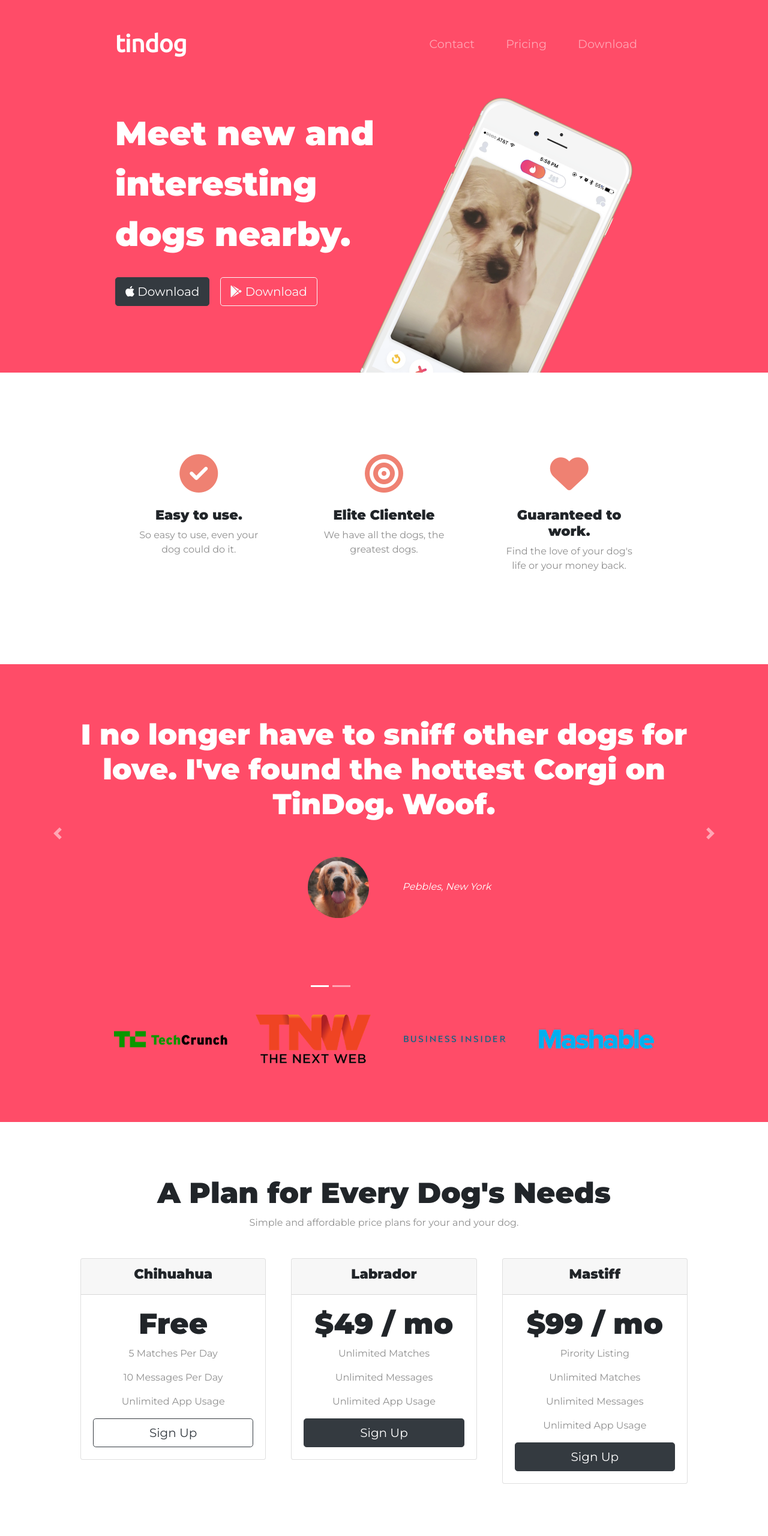
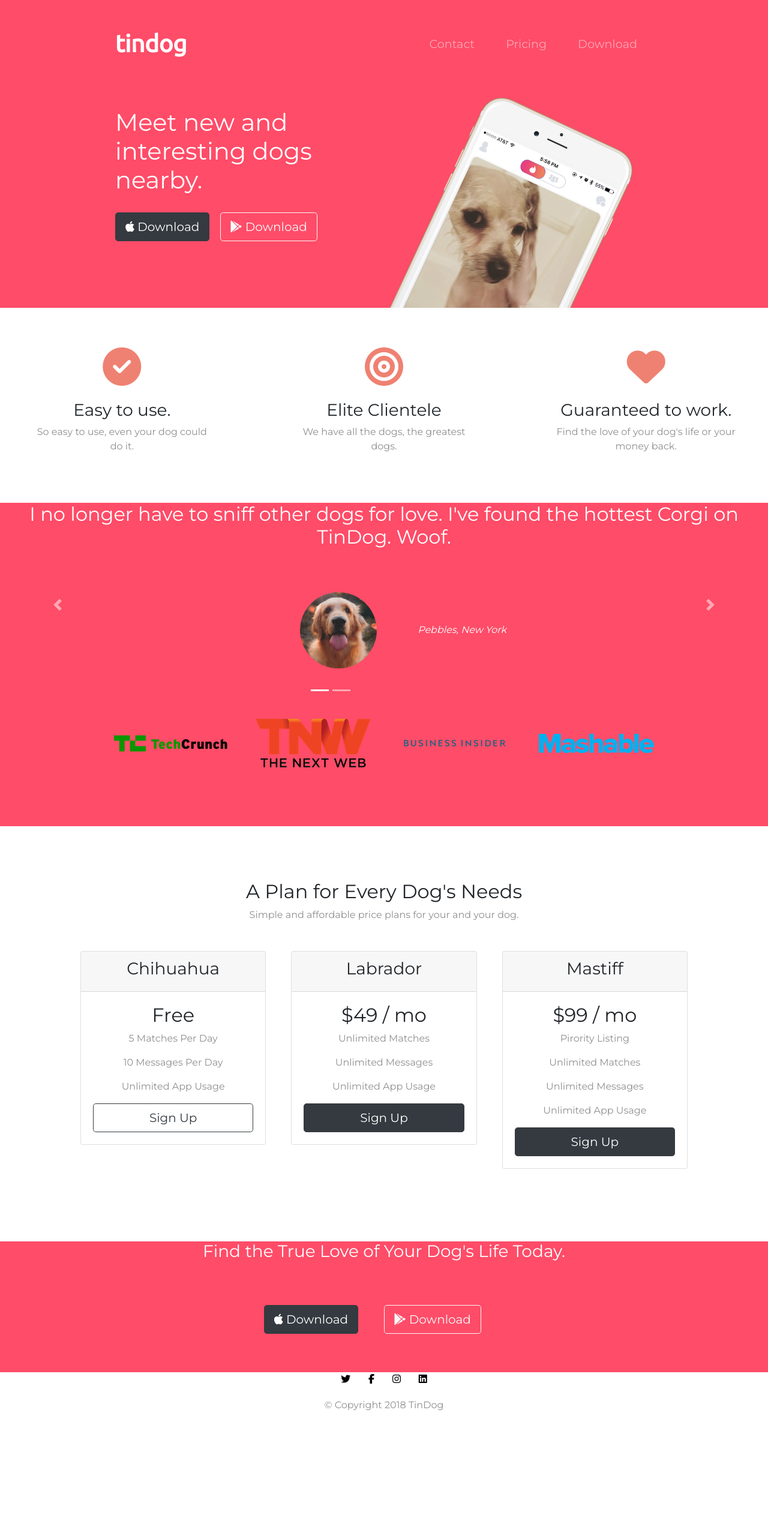
Before and after one commit to shoebansari123/tindog, a plain HTML site: page index.html in a window 1280 px wide. Shown: the top 2560 px of the page at 60% size. After the commit the page ends 2354 px from the top, so only its background shows below. Drawn offline with nearby package versions, Linux system fonts and the light colour scheme; files that its build step writes are made by us from their sources; files whose address does not match are found by name.

Commit message:
Add files via upload

```diff
--- a/styles.css
+++ b/styles.css
@@ -1,42 +1,35 @@
 
 body {
   font-family: "Montserrat";
+  text-align: center;
 }
 
-#title {
-  background-color: #ff4c68;
-  color: #fff;
+h1, h2, h3, h4, h5, h6 {
+  font-family: 'Montserrat', sans-serif;
 }
 
-h1 {
+p {
+  color: #8f8f8f;
+}
+
+/* Heading */
+
+.Big-heading {
   font-family: 'Montserrat', sans-serif;
   font-size: 3.5rem;
   font-weight: 900;
   line-height: 1.5;
 }
 
-h2 {
-  font-family: 'Montserrat', sans-serif;
+.section-heading {
   font-size: 3rem;
   font-weight: 800;
 }
 
-h3 {
-  font-family: 'Montserrat', sans-serif;
-  font-weight: 550;
-  font-size: 1.4rem;
-}
-
-p {
-  color: #8f8f8f;
-}
+/* Container */
 
 .container-fluid {
-  padding: 3% 15% 7%;
-}
-
-.container-features {
-  padding: 10% 15%;
+  padding: 7% 15%;
 }
 
 /* Navigation Bar */
@@ -67,6 +60,17 @@ p {
   margin: 5% 3% 5% 0;
 }
 
+/* Title-Section */
+#title {
+  background-color: #ff4c68;
+  color: #fff;
+  text-align: left;
+}
+
+#title .container-fluid{
+  padding: 3% 15% 7%;
+}
+
 /* Title image */
 
 .title-img{
@@ -79,14 +83,17 @@ p {
 /* Features section */
 
 #features {
-  padding: 7% 15%;
+  position: relative;
+  z-index: 1;
   background-color: #fff;
-  position: relative;
-  z-index: 1
+}
+
+.features-title {
+  font-weight: 550;
+  font-size: 1.4rem;
 }
 
 .features-box {
-  text-align: center;
   padding: 5%;
 }
 
@@ -102,9 +109,13 @@ p {
 /* Testimonials-section */
 
 #testimonials {
-  text-align: center;
-  background-color:  #ff4c68;
+  background-color: #ff4c68;
   color: #fff;
+}
+
+.testimonial-text {
+  font-size: 3rem;
+  font-weight: 800;
 }
 
 .testimonials-img {
@@ -115,7 +126,7 @@ p {
 
 #press {
   background-color: #ff4c68;
-  text-align: center;
+  color: #fff;
   padding-bottom: 3rem;
 }
 
@@ -128,15 +139,20 @@ p {
   margin-right:370px;
 }
 
-.carousel-item {
-    padding: 7% 10%;
-}
-
 /* pricing-section */
 
 #pricing {
-  text-align: center;
   padding: 7% 10%;
+}
+
+.pricing-header {
+  font-weight: 550;
+  font-size: 1.4rem;
+}
+
+.pricing-text {
+  font-size: 3rem;
+  font-weight: 800;
 }
 
 .pricing-column {
@@ -146,17 +162,10 @@ p {
 /* Call to action */
 
 #cta {
-    background-color: #ff4c68;
-    padding: 7% 15%;
-    color: #fff;
-    text-align: center;
+  background-color: #ff4c68;
+  color: #fff;
 }
 
-.cta-heading {
-  margin: 0 5%;
-  font-size: 3rem;
-  line-height: 1.5;
-}
 
 /* cta-buttons */
 
@@ -169,11 +178,6 @@ p {
 .footer-notes {
   margin: 0;
   margin-top: 1.5%;
-}
-
-#footer {
-  padding: 7% 15%;
-  text-align: center;
 }
 
 .footer-tag {
```
